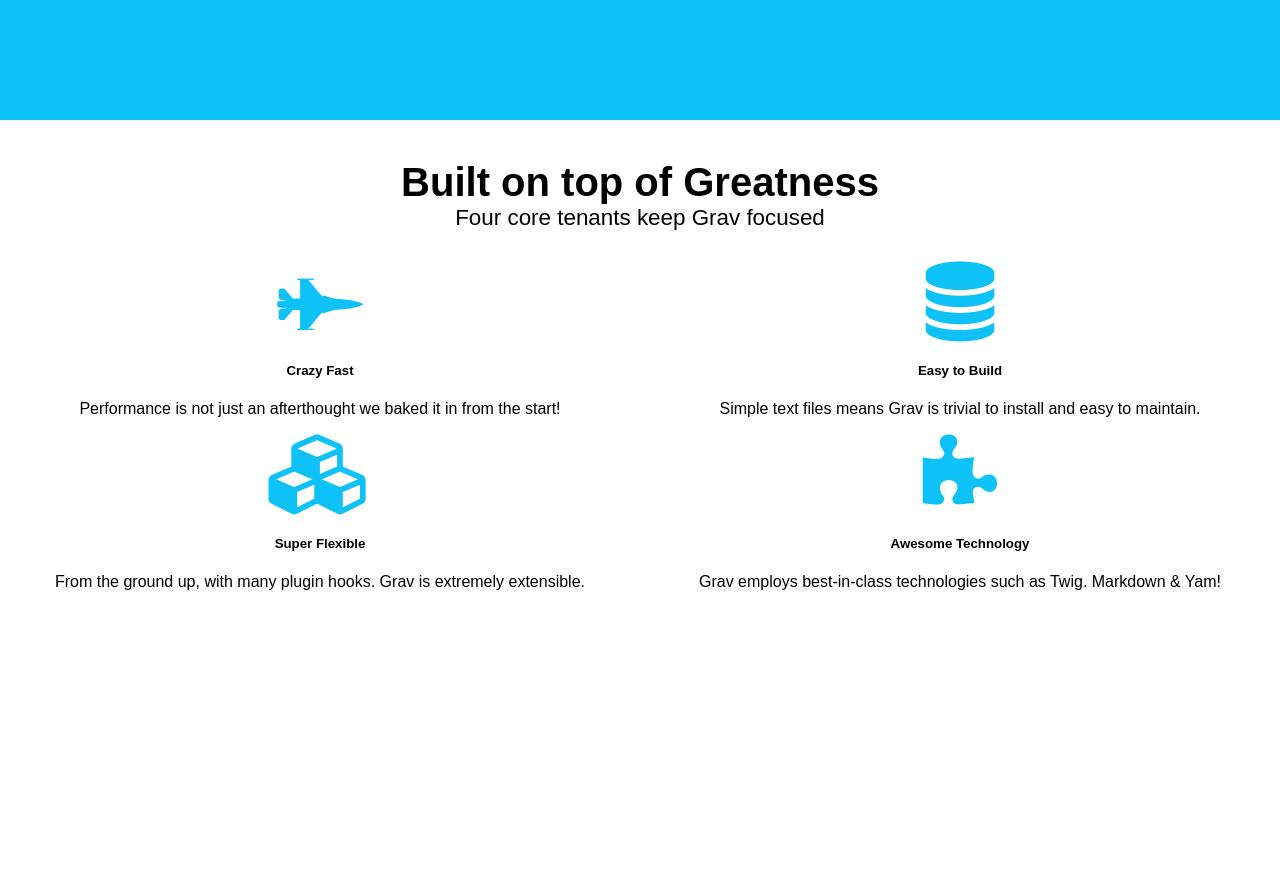
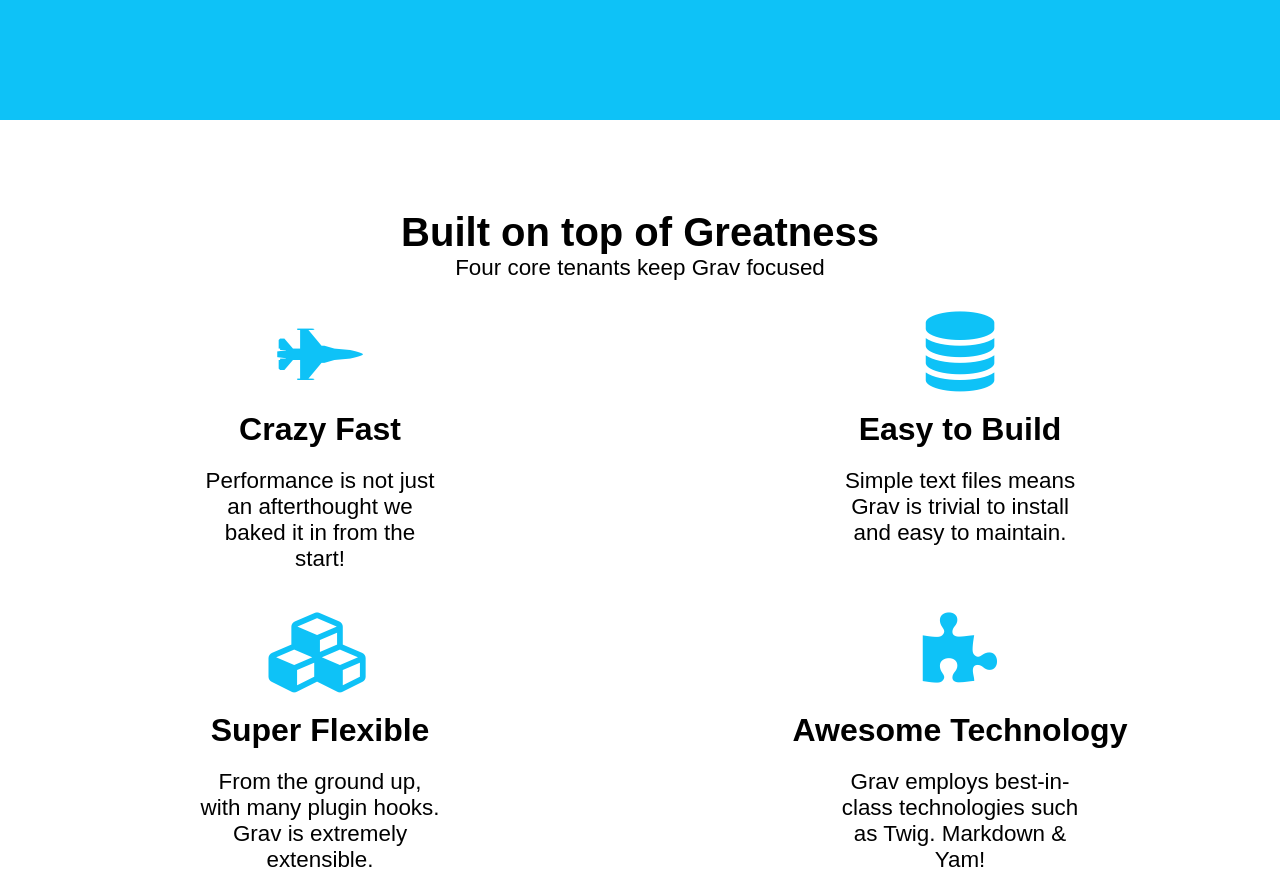
Before and after one commit to alexandrentougas/Ex4-Reproduction, a plain HTML site: page index.html in a window 1280 px wide. Shown: the part 680-1556 px from the top of the page. Drawn offline with Linux system fonts and the light colour scheme.

Commit message:
overview section done

```diff
--- a/index.html
+++ b/index.html
@@ -32,10 +32,14 @@
 
     <!-- End of header -->
 
-    <section id="overview" class="overview">
+    <section id="overview" class="overview flex">
+
+      <div class="">
 
         <h3 class="bigtitle textcenter">Built on top of Greatness</h3>
         <h4 class="subtitle textcenter">Four core tenants keep Grav focused</h4>
+
+      </div>
 
       <div class="overview-box flex">
 
@@ -83,13 +87,15 @@
 
         <h3 class="bigtitle">Fast, Extensible, Open Source!</h3>
         <h4 class="subtitle">Grav is a modern open source flat-file CMS</h4>
-        <p>Grav is a modern open source flat-file CMS. Lorem ipsum dolor sit amet, consectetur adipisicing elit. Ad numquam itaque consequatur voluptatibus ipsam nesciunt sed unde inventore minima et labore maxime soluta quaerat totam, illum magnam error nemo. Vitae!</p>
+        <p>Grav is a modern open source flat-file CMS. Lorem ipsum dolor sit amet, consectetur adipisicing elit. Ad numquam itaque consequatur voluptatibus ipsam nesciunt sed unde inventore minima et labore maxime soluta quaerat totam, illum magnam error
+          nemo. Vitae!</p>
 
       </div>
 
       <div class="">
 
-        <i class="fa fa-grav" aria-hidden="true"></i> <!--Astronaut-->
+        <i class="fa fa-grav" aria-hidden="true"></i>
+        <!--Astronaut-->
 
       </div>
 
--- a/style.css
+++ b/style.css
@@ -1,7 +1,17 @@
+html,body {
+  height: 100%;
+  width: 100%;
+}
+
 body {
   font-family: Arial, Helvetica, sans-serif;
   margin: 0;
   font-size: 1em;
+}
+
+.container {
+  height: 100%;
+  width: 100%;
 }
 
 header {
@@ -74,7 +84,12 @@ h2 {
 }
 
 .overview {
-  height: 100vh;
+  height: 100%;
+}
+
+.overview > div:first-child {
+  width: 100%;
+  padding-top: 50px;
 }
 
 .bigtitle {
@@ -89,12 +104,30 @@ h2 {
 }
 
 .overview-box .box {
-  width: 50%;
+  width: 34%;
   text-align: center;
+  margin-bottom: 40px;
 }
 
 .overview-box .fa {
   font-size: 5em;
+}
+
+.overview-box h5 {
+  font-size: 2em;
+  margin-top: 20px;
+  margin-bottom: 20px;
+}
+
+.overview-box p {
+  font-size: 1.4em;
+  width: 55%;
+  margin: auto;
+}
+
+.overview-box {
+  justify-content: space-around;
+  padding-bottom: 60px;
 }
 
 .highlights {
```
Lines whose indentation alone changed are shown as unchanged.
